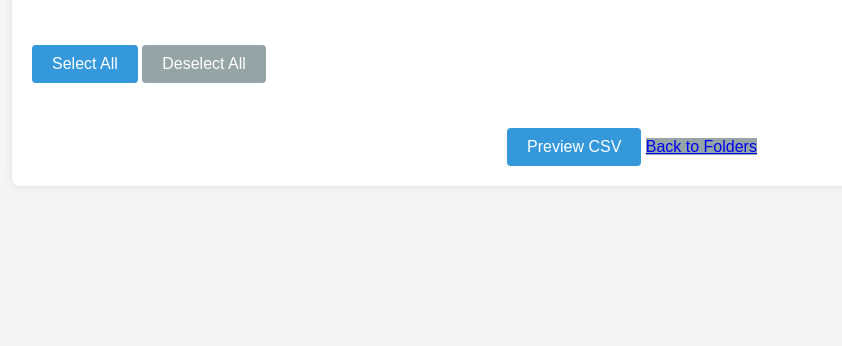
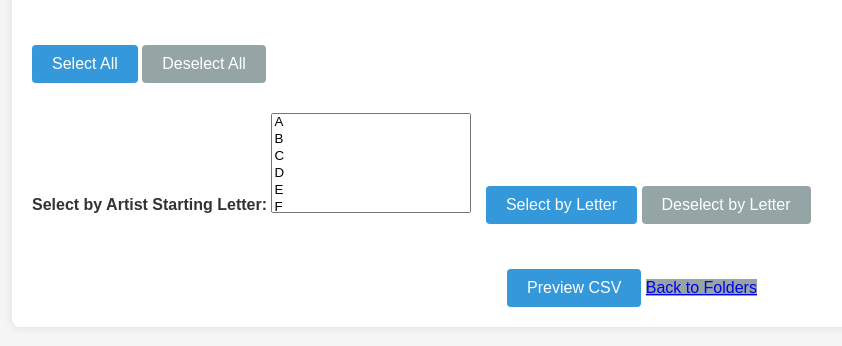
Before and after one commit to bollewolle/pyqrfactorydiscogs, a Flask app: template app/templates/releases.html in a window 1280 px wide. Shown: the part 288-634 px from the top of the page, without its empty margins (8-850 px from the left). Run offline with Flask 3, Linux system fonts and the light colour scheme; the template is opened without the code that fills it, so the values that code supplies are empty.

Commit message:
First draft of selecting by letters

```diff
--- a/app/templates/releases.html
+++ b/app/templates/releases.html
@@ -52,6 +52,42 @@
             <button type="button" name="deselect-all" id="deselect-all" class="btn-secondary">Deselect All</button>
         </div>
 
+        <div style="margin-top: 15px;">
+            <label for="letter-select">Select by Artist Starting Letter:</label>
+            <select id="letter-select" name="letter-select" multiple style="width: 200px; height: 100px;">
+                <option value="A">A</option>
+                <option value="B">B</option>
+                <option value="C">C</option>
+                <option value="D">D</option>
+                <option value="E">E</option>
+                <option value="F">F</option>
+                <option value="G">G</option>
+                <option value="H">H</option>
+                <option value="I">I</option>
+                <option value="J">J</option>
+                <option value="K">K</option>
+                <option value="L">L</option>
+                <option value="M">M</option>
+                <option value="N">N</option>
+                <option value="O">O</option>
+                <option value="P">P</option>
+                <option value="Q">Q</option>
+                <option value="R">R</option>
+                <option value="S">S</option>
+                <option value="T">T</option>
+                <option value="U">U</option>
+                <option value="V">V</option>
+                <option value="W">W</option>
+                <option value="X">X</option>
+                <option value="Y">Y</option>
+                <option value="Z">Z</option>
+                <option value="0-9">0-9</option>
+                <option value="other">Other</option>
+            </select>
+            <button type="button" id="select-by-letter" style="margin-left: 10px;">Select by Letter</button>
+            <button type="button" id="deselect-by-letter" class="btn-secondary">Deselect by Letter</button>
+        </div>
+
         <div class="actions">
             <button type="submit" name="action" value="preview">Preview CSV</button>
             <a href="{{ url_for('main.folders') }}" class="btn-secondary">Back to Folders</a>
@@ -75,6 +111,72 @@
                     checkbox.checked = false;
                 });
             });
+
+            // Select by Letter button
+            document.getElementById('select-by-letter').addEventListener('click', function() {
+                const selectedLetters = Array.from(document.getElementById('letter-select').selectedOptions)
+                    .map(option => option.value);
+
+                if (selectedLetters.length === 0) {
+                    alert('Please select at least one letter');
+                    return;
+                }
+
+                const checkboxes = document.querySelectorAll('input[name="release_ids"]');
+                checkboxes.forEach(function(checkbox) {
+                    const row = checkbox.closest('tr');
+                    const artistCell = row.querySelector('td:nth-child(3)'); // Artist is in 3rd column
+                    const artistName = artistCell.textContent.trim();
+
+                    // Check if artist starts with any of the selected letters
+                    const shouldSelect = selectedLetters.some(letter => {
+                        if (letter === '0-9') {
+                            return /^[0-9]/.test(artistName);
+                        } else if (letter === 'other') {
+                            return !/^[A-Za-z0-9]/.test(artistName);
+                        } else {
+                            const firstChar = artistName.charAt(0).toUpperCase();
+                            return firstChar === letter;
+                        }
+                    });
+
+                    checkbox.checked = shouldSelect;
+                });
+            });
+
+            // Deselect by Letter button
+            document.getElementById('deselect-by-letter').addEventListener('click', function() {
+                const selectedLetters = Array.from(document.getElementById('letter-select').selectedOptions)
+                    .map(option => option.value);
+
+                if (selectedLetters.length === 0) {
+                    alert('Please select at least one letter');
+                    return;
+                }
+
+                const checkboxes = document.querySelectorAll('input[name="release_ids"]');
+                checkboxes.forEach(function(checkbox) {
+                    const row = checkbox.closest('tr');
+                    const artistCell = row.querySelector('td:nth-child(3)'); // Artist is in 3rd column
+                    const artistName = artistCell.textContent.trim();
+
+                    // Check if artist starts with any of the selected letters
+                    const shouldDeselect = selectedLetters.some(letter => {
+                        if (letter === '0-9') {
+                            return /^[0-9]/.test(artistName);
+                        } else if (letter === 'other') {
+                            return !/^[A-Za-z0-9]/.test(artistName);
+                        } else {
+                            const firstChar = artistName.charAt(0).toUpperCase();
+                            return firstChar === letter;
+                        }
+                    });
+
+                    if (shouldDeselect) {
+                        checkbox.checked = false;
+                    }
+                });
+            });
         });
     </script>
 {% endblock %}
```
Also changed, not shown: tests/integration/test_flask_app.py (+43 -0 lines).
